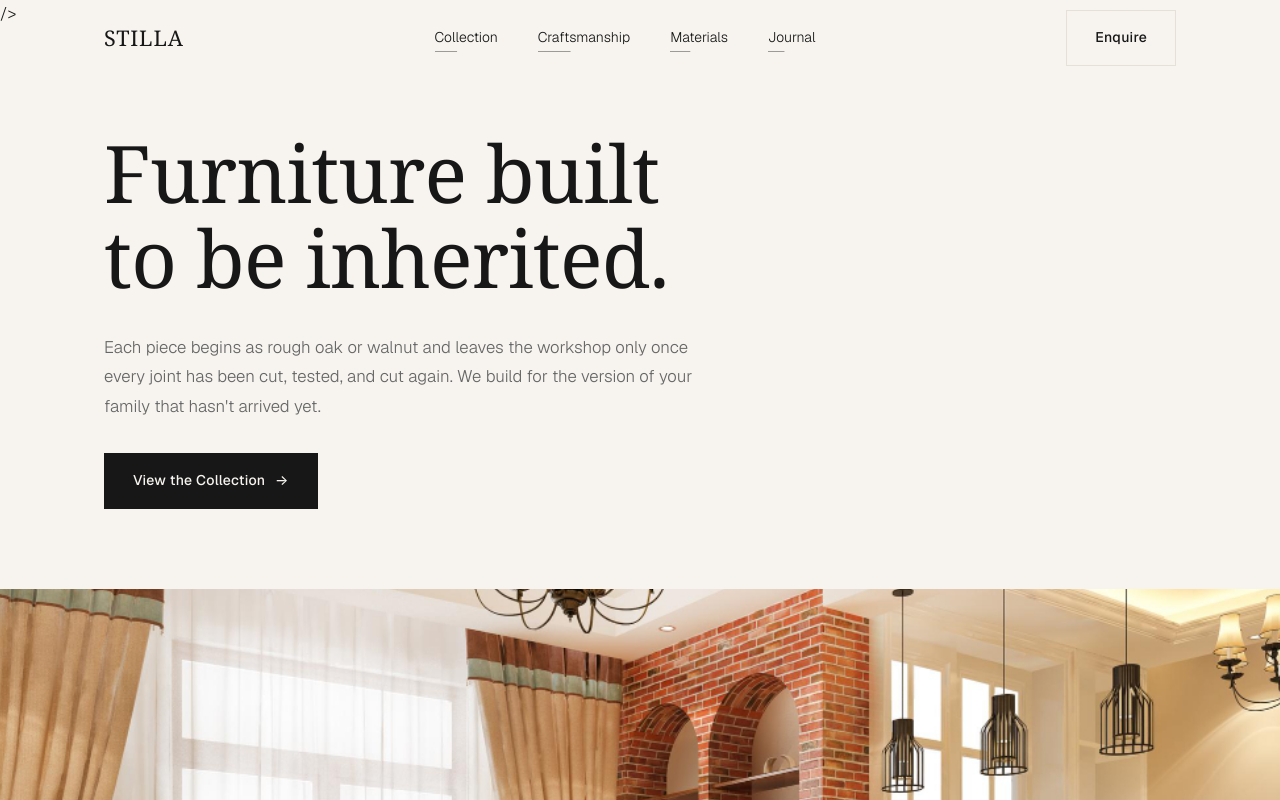
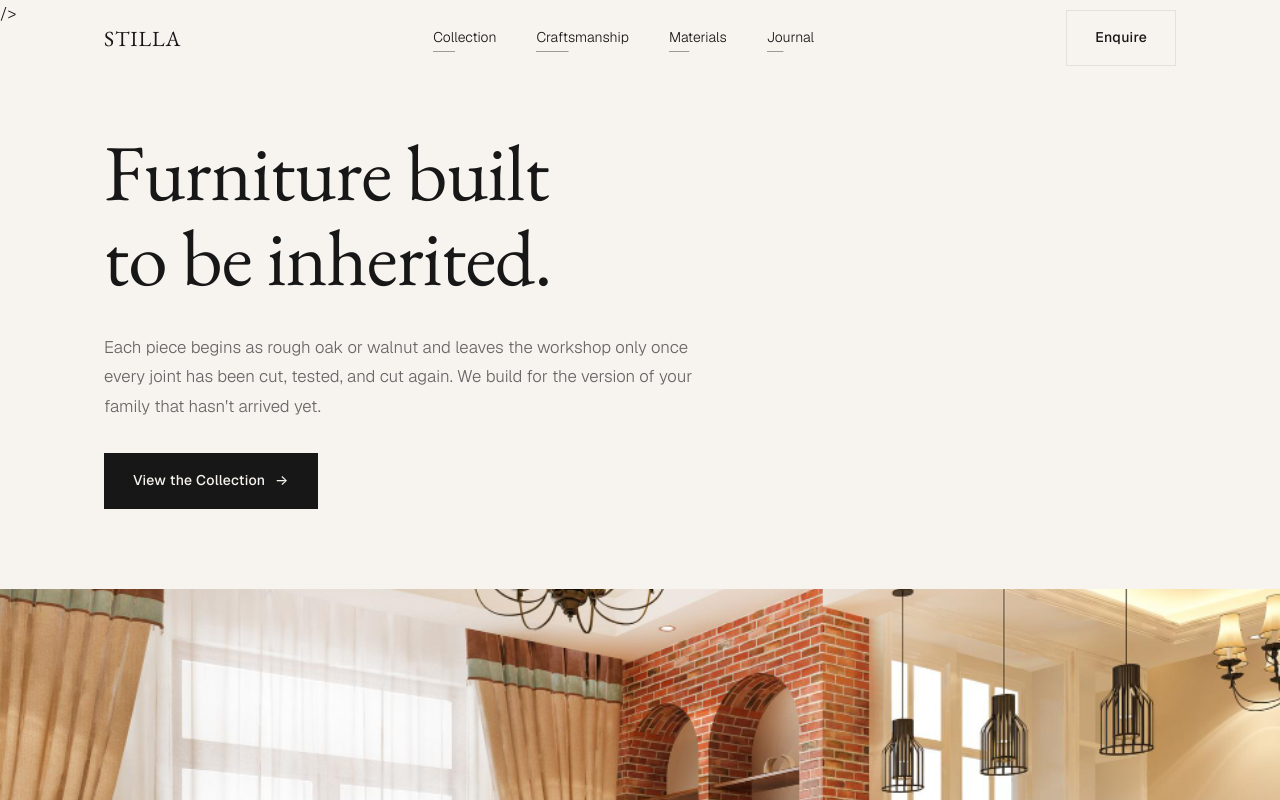
Before and after one commit to Nike262-sudo/Stilla, a React (Vite) app: page / in a window 1280 px wide. Shown: the top 800 px of the page. Built offline with nearby package versions, Linux system fonts and the light colour scheme.

Commit message:
Update index.css

```diff
--- a/src/index.css
+++ b/src/index.css
@@ -17,7 +17,7 @@
   --color-accent-line: rgba(140, 115, 88, 0.28);
 
   /* Type */
-  --font-serif: "Cormorant Garamond", Georgia, serif;
+  --font-serif: "EB Garamond", Georgia, serif;
   --font-sans: "Geist", -apple-system, BlinkMacSystemFont, "Segoe UI", sans-serif;
 
   /* Layout */
```
